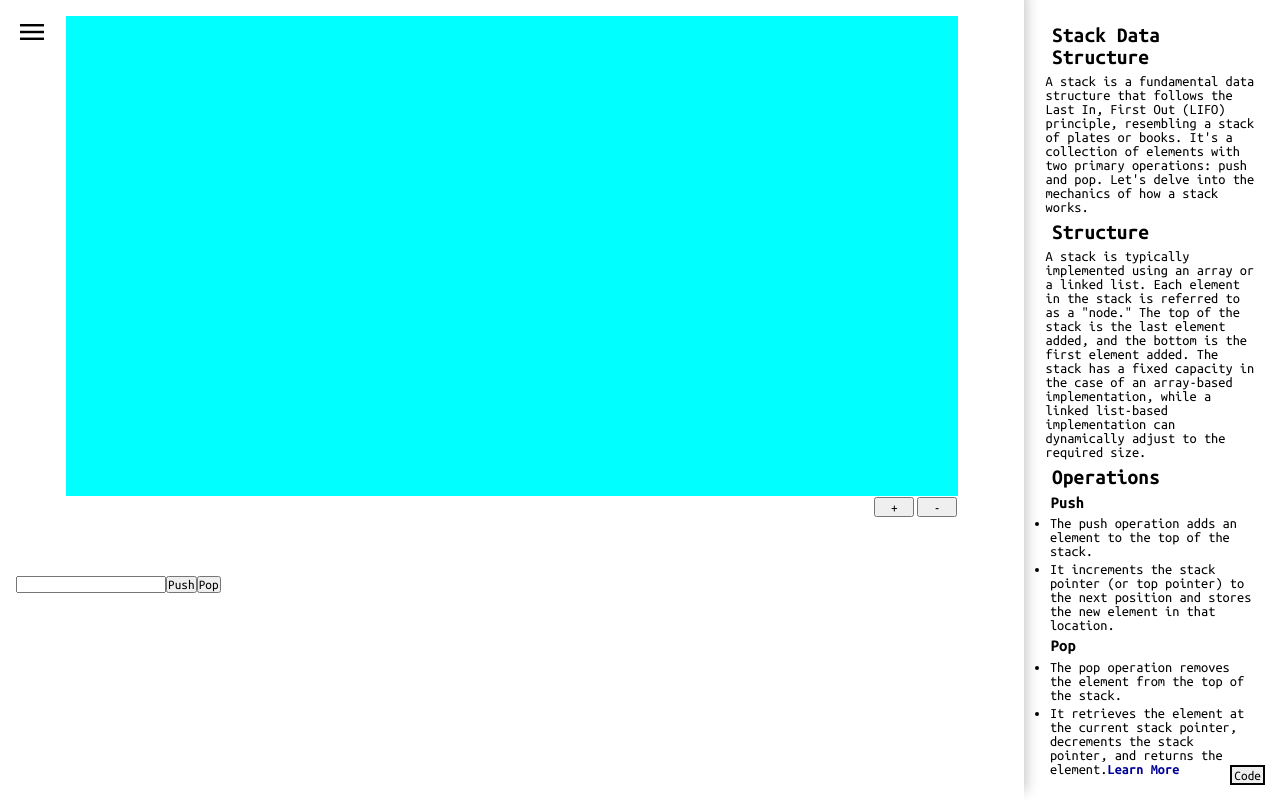
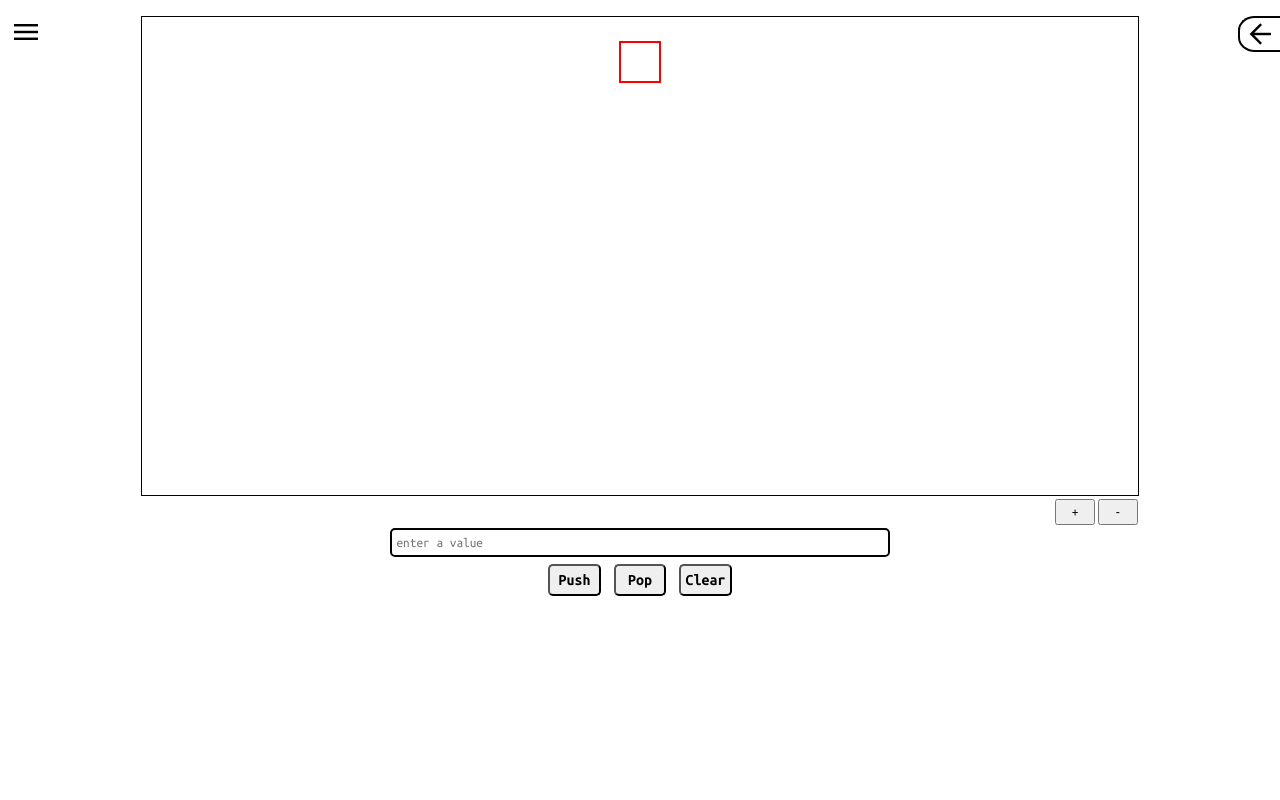
Before and after one commit to m13ha/DSA-SandBox, a React (Vite) app: page / in a window 1280 px wide. Built offline with nearby package versions, Linux system fonts and the light colour scheme.

Commit message:
added side visibility funtion added styling for canvas controls added zoom functionality to canvas

```diff
--- a/src/App.tsx
+++ b/src/App.tsx
@@ -4,13 +4,14 @@ import NavBar from "./componenets/Navbar"
 import SideBar from "./componenets/SideBar"
 
 function App() {
-  const [navBarState, setNavBarState] = useState(false)
+  const [navBarState, setNavBarState] = useState(false);
+  const [sideBarState, setSideBarState] = useState(false);
 
   return (
     <>
      <NavBar state={navBarState} setState={setNavBarState}/>
-     <Canvas navState={navBarState} setNavBarState={setNavBarState}></Canvas>
-     <SideBar></SideBar>
+     <Canvas navState={navBarState} setNavBarState={setNavBarState} sideBarState={sideBarState} setSideBarState={setSideBarState}></Canvas>
+     <SideBar sideState={sideBarState}></SideBar>
     </>
   )
 }
--- a/src/componenets/Canvas.tsx
+++ b/src/componenets/Canvas.tsx
@@ -1,37 +1,93 @@
 import * as React from 'react';
 import { Stage, Layer, Rect } from 'react-konva';
 import { Outlet } from "react-router-dom";
-
+import "../scss/_btnStyles.scss"
 
 interface ICanvasProps {
     navState: boolean;
     setNavBarState: Function;
+    sideBarState: boolean;
+    setSideBarState: Function;
 }
 
-const Canvas: React.FunctionComponent<ICanvasProps> = ({ navState, setNavBarState }) => {
+const Canvas: React.FunctionComponent<ICanvasProps> = ({ navState, setNavBarState, setSideBarState, sideBarState }) => {
+    const [canvasScale, setCanvasScale] = React.useState(2);
+    const [canvasWidth, setCanvasWidth] = React.useState<number>(window.innerWidth);
+    const canvasRef = React.useRef<HTMLDivElement>(null);
 
-    const changeNavDisplayState = (e: any) => {
-        setNavBarState(true)
-    }
+    React.useEffect(() => {
+        window.addEventListener("resize", updateCanvasDimension);
+        return () => {
+            window.removeEventListener("resize", updateCanvasDimension);
+        };
+    }, []);
+
+    React.useEffect(() => {
+        updateCanvasDimension();
+    }, []);
+
+    const updateCanvasDimension = () => {
+        if (canvasRef.current !== null) {
+            const newWidth = canvasRef.current.clientWidth;
+            setCanvasWidth(newWidth);
+        }
+    };
+
+    const changeNavDisplayState = () => {
+        setNavBarState(true);
+    };
+
+    const changeSideBarDisplayState = () => {
+        setSideBarState((prevState: boolean) => !prevState);
+    };
+
+    const zoomFuncIn = () => {
+        if (canvasScale < 2) {
+            setCanvasScale((prevState: number) => prevState + 0.1);
+        }
+    };
+
+    const zoomFuncOut = () => {
+        if (canvasScale > 0.2) {
+            setCanvasScale((prevState: number) => prevState - 0.1);
+        }
+    };
 
     return (
         <>
             <div className='canvasContainer'>
-                {!navState &&
-                <span className="material-symbols-outlined" onClick={changeNavDisplayState}>
-                    Menu
+                {!navState && (
+                    <span className="material-symbols-outlined menu" onClick={changeNavDisplayState}>
+                        Menu
+                    </span>
+                )}
+                <span className="material-symbols-outlined sideBarBtn" onClick={changeSideBarDisplayState}>
+                    {!sideBarState ? "arrow_back" : "arrow_forward"}
                 </span>
-                }
-                <Stage className='canvas'>
-                    <Layer>
+                <div className='canvas' ref={canvasRef}>
+                    {canvasWidth && (
+                        <Stage width={canvasWidth} height={400}>
+                            <Layer>
+                                <Rect
+                                    x={(canvasWidth - (20 * canvasScale)) / 2}
+                                    y={25}
+                                    width={20}
+                                    height={20}
+                                    stroke="red"
+                                    strokeWidth={1}
+                                    scaleX={canvasScale}
+                                    scaleY={canvasScale}
+                                />
+                            </Layer>
+                        </Stage>
+                    )}
+                </div>
 
-                    </Layer>
-                </Stage>
-                <div className='zoomBtns'>
-                    <button>+</button>
-                    <button>-</button>
+                <div className='zoomBtns' >
+                    <button onClick={zoomFuncIn}>+</button>
+                    <button onClick={zoomFuncOut}>-</button>
                 </div>
-                <div id="controls">
+                <div className="controls">
                     <Outlet />
                 </div>
             </div>
--- a/src/componenets/SideBar.tsx
+++ b/src/componenets/SideBar.tsx
@@ -4,9 +4,10 @@ import sideBarInfo from "../assets/sideBarInfo.json"
 import parse from 'html-react-parser/lib/index';
 
 interface ISideBarProps {
+  sideState: boolean;
 }
 
-const SideBar: React.FunctionComponent<ISideBarProps> = () => {
+const SideBar: React.FunctionComponent<ISideBarProps> = ({sideState}) => {
   let location = useLocation();
   const [codeVisibilty, setCodeVibility] = React.useState(false)
 
@@ -32,10 +33,11 @@ const SideBar: React.FunctionComponent<ISideBarProps> = () => {
 
   return (
     <>
+      {sideState &&
         <div className='sideBar'>
           {!codeVisibilty &&
-          <><div className='explanation'>{parse(sideBarText)}
-            {/* //<a href={sideBarLink} target='_'>Learn More</a> */}
+            <>
+              <div className='explanation'>{parse(sideBarText)}
               </div>
             </>
           }
@@ -43,6 +45,7 @@ const SideBar: React.FunctionComponent<ISideBarProps> = () => {
           {!codeVisibilty && <button onClick={changeSideContent}>Code</button>}
           {codeVisibilty && <button onClick={changeSideContent}>Explanation</button>}
         </div>
+        }
     </>
   );
 };
--- a/src/routes/Graphs.tsx
+++ b/src/routes/Graphs.tsx
@@ -7,6 +7,12 @@ const Graphs: React.FunctionComponent<IGraphsProps> = (props) => {
     return (
         <>
             <h1>In Development</h1>
+            {/* <input type="text" placeholder='enter a value' />
+            <button>Append</button>
+            <button>Prepend</button>
+            <button>PopFirst</button>
+            <button>PopLast</button>
+            <button>Clear</button> */}
         </>
     );
 };
--- a/src/routes/HashTables.tsx
+++ b/src/routes/HashTables.tsx
@@ -6,7 +6,13 @@ interface IHashTablesProps {
 const HashTables: React.FunctionComponent<IHashTablesProps> = (props) => {
   return (
     <>
-      <h1>In Development</h1>
+    <h1>In Development</h1>
+      {/* <input type="text" />
+      <button>Append</button>
+      <button>Prepend</button>
+      <button>PopFirst</button>
+      <button>PopLast</button>
+      <button>Clear</button> */}
     </>
   );
 };
--- a/src/routes/LinkedList.tsx
+++ b/src/routes/LinkedList.tsx
@@ -7,11 +7,13 @@ const ListControls: React.FunctionComponent<IListControlsProps> = (props) => {
     return (
         <>
             <div>
-                <input type="text" />
+                <h1>In Development</h1>
+                {/* <input type="text" />
                 <button>Append</button>
                 <button>Prepend</button>
                 <button>PopFirst</button>
                 <button>PopLast</button>
+                <button>Clear</button> */}
             </div>
         </>
     );
--- a/src/routes/Queue.tsx
+++ b/src/routes/Queue.tsx
@@ -7,9 +7,11 @@ const QueueControls: React.FunctionComponent<IQueueControlsProps> = (props) => {
     return (
         <>
             <div>
-                <input type="text" />
+                <h1>In Development</h1>
+                {/* <input type="text" />
                 <button>Enqueue</button>
                 <button>Dequeue</button>
+                <button>Clear</button> */}
             </div>
         </>
     );
--- a/src/routes/Stack.tsx
+++ b/src/routes/Stack.tsx
@@ -1,4 +1,5 @@
 import * as React from 'react';
+
 
 interface IStackControlsProps {
 }
@@ -6,11 +7,10 @@ interface IStackControlsProps {
 const StackControls: React.FunctionComponent<IStackControlsProps> = (props) => {
     return (
         <>
-            <div>
-                <input type="text" />
-                <button>Push</button>
-                <button>Pop</button>
-            </div>
+            <input type="text" placeholder='enter a value' />
+            <button>Push</button>
+            <button>Pop</button>
+            <button>Clear</button>
         </>
     );
 };
--- /dev/null
+++ b/src/scss/_btnStyles.scss
@@ -0,0 +1,45 @@
+@import "./variables";
+
+.controls {
+    width: 40%;
+    min-width: 30em;
+    height: auto;
+    display: flex;
+    justify-content: center;
+    align-items: center;
+    flex-wrap: wrap;
+    //margin: auto;
+
+    input {
+        width: 100%;
+        min-width: 20em;
+        height: 2.2em;
+        border: 2px solid $dark;
+        padding: .3em;
+        margin: auto;
+        margin-top: 0px;
+        margin-bottom: 0px;
+        -webkit-border-radius: 5px;
+        -moz-border-radius: 5px;
+        border-radius: 5px;
+    }
+
+    button {
+        width: 6%;
+        min-width: 3.3em;
+        height: 2em;
+        font-weight: bold;
+        font-size: 1em;
+        margin: .4em;
+        -webkit-border-radius: 5px;
+        -moz-border-radius: 5px;
+        border-radius: 5px;
+
+        &:hover {
+            cursor: pointer;
+            background-color: $dark;
+            color: $light;
+        }
+    }
+
+}
--- a/src/scss/_canvas.scss
+++ b/src/scss/_canvas.scss
@@ -1,41 +1,63 @@
 @import "./variables";
 
 .canvasContainer {
-    width: 80%;
+    width: 100%;
     min-width: 64%;
     height: 100%;
     padding: 1em;
+    position: relative;
+    display: flex;
+    justify-content: center;
+    flex-wrap: wrap;
+    align-content: flex-start;
+
+
 
     -webkit-box-shadow: 3px -8px 13px -1px rgba(0, 0, 0, 0.24);
     -moz-box-shadow: 3px -8px 13px -1px rgba(0, 0, 0, 0.24);
     box-shadow: 3px -8px 13px -1px rgba(0, 0, 0, 0.24);
 
-    span {
-        width: 30%;
+    .menu {
+        left: 10px;
+        width: 1.3em;
         position: absolute;
         font-size: 2em;
         cursor: pointer;
     }
 
+    .sideBarBtn {
+        width: 1.3em;
+        right: 0px;
+        position: absolute;
+        font-size: 2em;
+        cursor: pointer;
+        border: 2px solid $dark;
+        border-right: 0px;
+        border-top-left-radius: 40%;
+        border-bottom-left-radius: 40%;
+        text-align: center;
+    }
+
     .canvas {
-        width: 90%;
-        background-color: aqua;
-        margin: auto;
+        width: 80%;
+        //margin: auto;
         height: 30em;
+        border: 1px solid $dark;
     }
 
     .zoomBtns {
-        height: 5em;
-        width: 90%;
-        margin: auto;
+        height: 2em;
+        width: 80%;
+        //margin: auto;
         display: flex;
         justify-content: end;
 
         button {
             width: 3em;
-            height: 1.5em;
+            height: 2em;
             text-align: center;
             margin: .1em;
+            margin-top: .2em;
         }
     }
 }
--- a/src/scss/_sideBar.scss
+++ b/src/scss/_sideBar.scss
@@ -11,7 +11,7 @@
         width: 100%;
         height: 100%;
         font-size: .9em;
-        padding: 1.2em;
+        padding: 1.4em;
         text-align: left;
         overflow-y: scroll;
         -ms-overflow-style: none;
```
Lines whose indentation alone changed are shown as unchanged.
